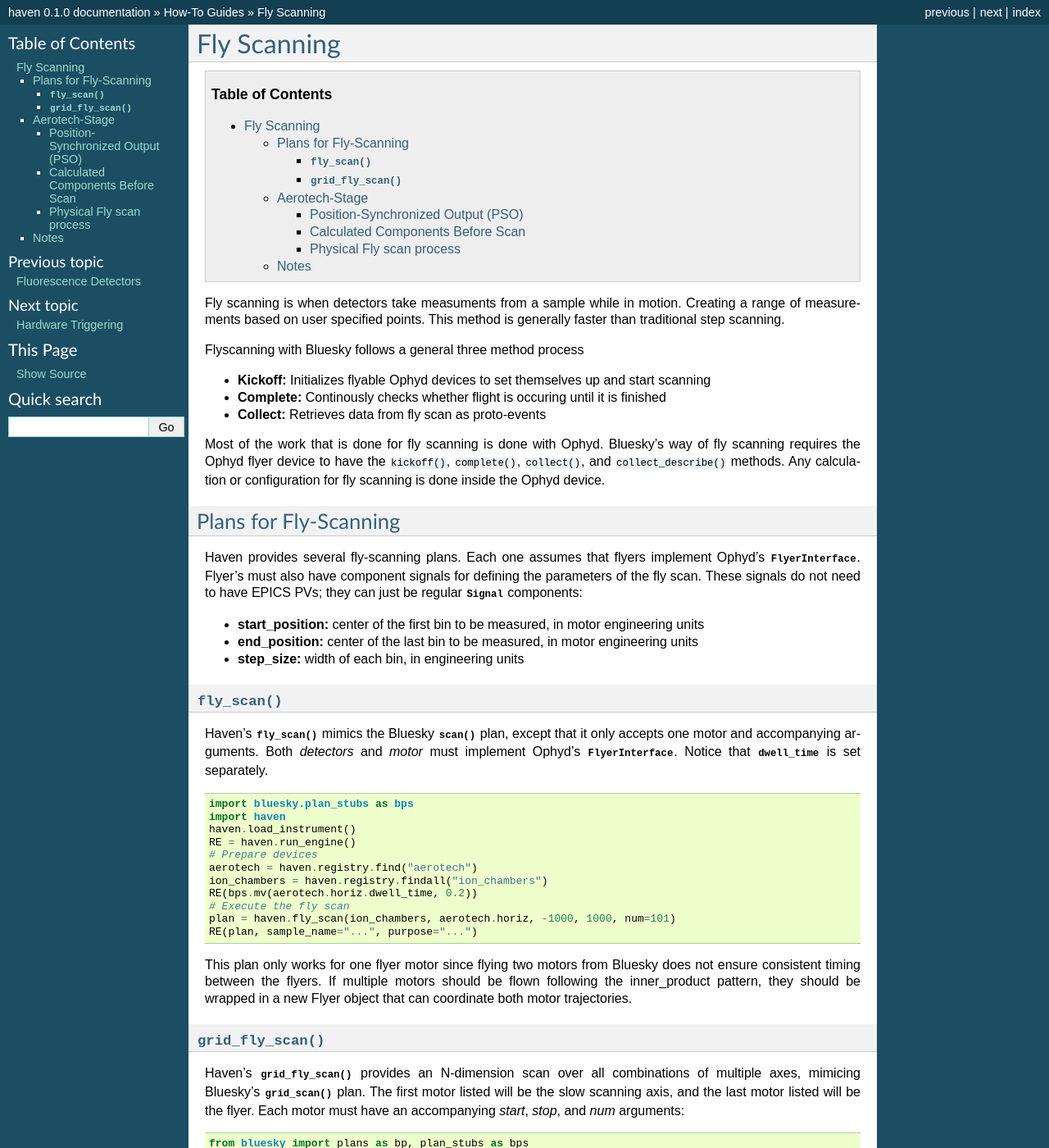
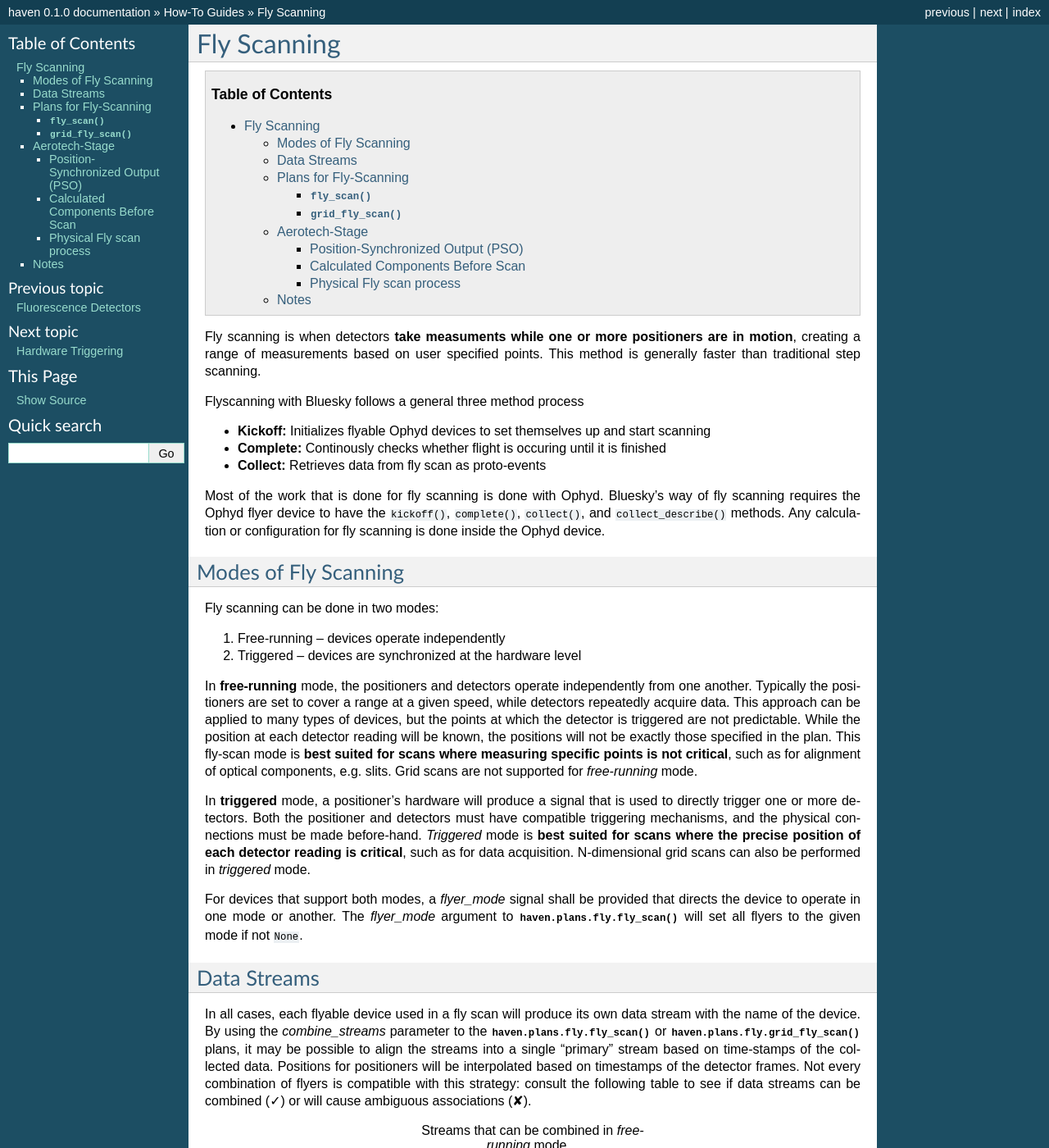
Before and after one commit to spc-group/haven, a Sphinx documentation site: the page built from docs/topic_guides/fly_scanning.rst, in a window 1280 px wide and 1400 px high. Shown: the whole window at 82% size. Built offline with Sphinx 7.4.7, drawn with Linux system fonts in a browser that asks for light colours; pages that are not in the unit, such as notebooks, are missing from menus; some of the changed text lies outside the part shown.

Commit message:
Added fly-scanning docs for scanning mode and data streams.

```diff
--- a/docs/topic_guides/fly_scanning.rst
+++ b/docs/topic_guides/fly_scanning.rst
@@ -6,10 +6,10 @@ Fly Scanning
     :depth: 3
 
 
-Fly scanning is when detectors take measuments from a sample while in
-motion. Creating a range of measurements based on user specified
-points. This method is generally faster than traditional step
-scanning.
+Fly scanning is when detectors **take measuments while one or more
+positioners are in motion**, creating a range of measurements based on
+user specified points. This method is generally faster than
+traditional step scanning.
 
 Flyscanning with Bluesky follows a general three method process
 
@@ -23,6 +23,86 @@ Ophyd. Bluesky's way of fly scanning requires the Ophyd flyer device
 to have the ``kickoff()``, ``complete()``, ``collect()``, and
 ``collect_describe()`` methods. Any calculation or configuration for
 fly scanning is done inside the Ophyd device.
+
+Modes of Fly Scanning
+=====================
+
+Fly scanning can be done in two modes:
+
+1. Free-running -- devices operate independently
+2. Triggered -- devices are synchronized at the hardware level
+
+In **free-running** mode, the positioners and detectors operate
+independently from one another. Typically the positioners are set to
+cover a range at a given speed, while detectors repeatedly acquire
+data. This approach can be applied to many types of devices, but the
+points at which the detector is triggered are not predictable. While
+the position at each detector reading will be known, the positions
+will not be exactly those specified in the plan. This fly-scan mode is
+**best suited for scans where measuring specific points is not
+critical**, such as for alignment of optical components,
+e.g. slits. Grid scans are not supported for *free-running* mode.
+
+In **triggered** mode, a positioner's hardware will produce a signal
+that is used to directly trigger one or more detectors. Both the
+positioner and detectors must have compatible triggering mechanisms,
+and the physical connections must be made before-hand. *Triggered*
+mode is **best suited for scans where the precise position of each
+detector reading is critical**, such as for data
+acquisition. N-dimensional grid scans can also be performed in
+*triggered* mode.
+
+For devices that support both modes, a *flyer_mode* signal shall be
+provided that directs the device to operate in one mode or
+another. The *flyer_mode* argument to
+:py:func:`haven.plans.fly.fly_scan` will set all flyers to the given
+mode if not ``None``.
+
+Data Streams
+============
+
+In all cases, each flyable device used in a fly scan will produce its
+own data stream with the name of the device. By using the
+*combine_streams* parameter to the :py:func:`haven.plans.fly.fly_scan`
+or :py:func:`haven.plans.fly.grid_fly_scan` plans, it may be possible
+to align the streams into a single "primary" stream based on
+time-stamps of the collected data. Positions for positioners will be
+interpolated based on timestamps of the detector frames. Not every
+combination of flyers is compatible with this strategy: consult the
+following table to see if data streams can be combined (✓) or will
+cause ambiguous associations (✘).
+
+.. list-table:: Streams that can be combined in *free-running* mode
+   :header-rows: 1
+
+   * -
+     - 1 detector
+     - 2+ detectors
+   * - **1 positioner**
+     - ✓
+     - ✘
+   * - **2+ positioners**
+     - ✓
+     - ✘
+
+.. list-table:: Streams that can be combined in *triggered* mode
+   :header-rows: 1
+
+   * -
+     - 1 detector
+     - 2+ detectors
+   * - **1 positioner**
+     - ✓
+     - ✓
+   * - **2+ positioners**
+     - ✘
+     - ✘
+
+.. note::
+
+   The fly-scanning machinery will still produce a "primary" data
+   stream of those situations marked above as ambiguous (✘), however
+   there is no guarantee that data are aligned properly.
 
 Plans for Fly-Scanning
 ======================
```
